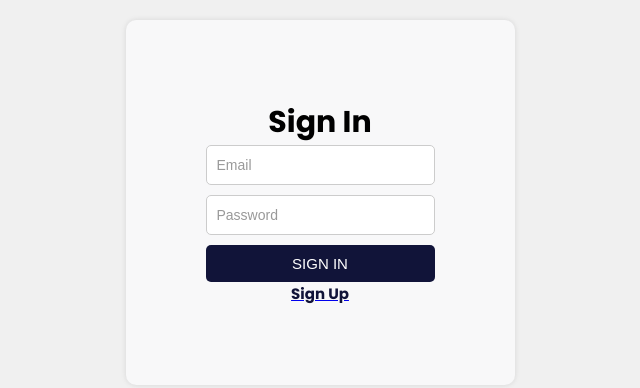
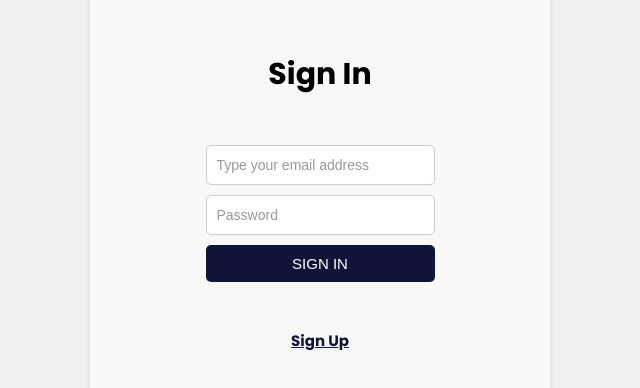
Before and after one commit to ardaalkan/akinsoft-software-challenge, a React (Vite) app in the folder client/: page /sign-in in a window 1280 px wide. Shown: the part 198-586 px from the top of the page, without its empty margins (320-960 px from the left). Built offline with nearby package versions, Linux system fonts and the light colour scheme.

Commit message:
refactor sign pages

```diff
--- a/client/src/pages/SignIn/SignIn.jsx
+++ b/client/src/pages/SignIn/SignIn.jsx
@@ -54,7 +54,7 @@
           <form className={styles.form} onSubmit={handleSubmit}>
             <input
               type="email"
-              placeholder="Email"
+              placeholder="Type your email address"
               className={styles.usernameInput}
               id="email"
               onChange={handleChange}
--- a/client/src/pages/SignIn/SignIn.module.css
+++ b/client/src/pages/SignIn/SignIn.module.css
@@ -1,4 +1,4 @@
-/* NewSignUp.module.css */
+/* Stil Kodu */
 
 .pageContainer {
   display: flex;
@@ -10,6 +10,11 @@
 }
 
 .signUp {
+  display: flex;
+  height: 300px;
+  min-width: 300px;
+  flex-direction: column;
+  justify-content: space-between;
   text-align: center;
   background-color: #f8f8f9;
   padding: 80px;
@@ -78,10 +83,3 @@ h2 {
   color: #999;
   font-size: 14px;
 }
-
-.errorContainer {
-  padding: 15px;
-  margin: 15px;
-  background-color: #f7b4bb;
-  border-radius: 15px;
-}
--- a/client/src/pages/SignUp/SignUp.jsx
+++ b/client/src/pages/SignUp/SignUp.jsx
@@ -53,12 +53,12 @@ export default function SignUp() {
             type="text"
             placeholder="Username"
             className={styles.usernameInput}
-            id="username"
+            id="Choose a username"
             onChange={handleChange}
           />
           <input
             type="email"
-            placeholder="Email"
+            placeholder="Type your email address"
             className={styles.usernameInput}
             id="email"
             onChange={handleChange}
@@ -74,9 +74,11 @@ export default function SignUp() {
             {loading ? "Loading" : "Sign Up"}
           </button>
         </form>
-        <Link to={"/sign-in"}>
-          <h2>Sign In</h2>
-        </Link>
+        <div>
+          <Link to={"/sign-in"}>
+            <h2>Sign In</h2>
+          </Link>
+        </div>
       </div>
       {error && <p>{error}</p>} {/* Hata mesajı gösterilir */}
     </div>
--- a/client/src/pages/SignUp/SignUp.module.css
+++ b/client/src/pages/SignUp/SignUp.module.css
@@ -1,4 +1,4 @@
-/* NewSignUp.module.css */
+/* Stil Kodu */
 
 .pageContainer {
   display: flex;
@@ -10,6 +10,11 @@
 }
 
 .signUp {
+  display: flex;
+  height: 300px;
+  min-width: 300px;
+  flex-direction: column;
+  justify-content: space-between;
   text-align: center;
   background-color: #f8f8f9;
   padding: 80px;
```
